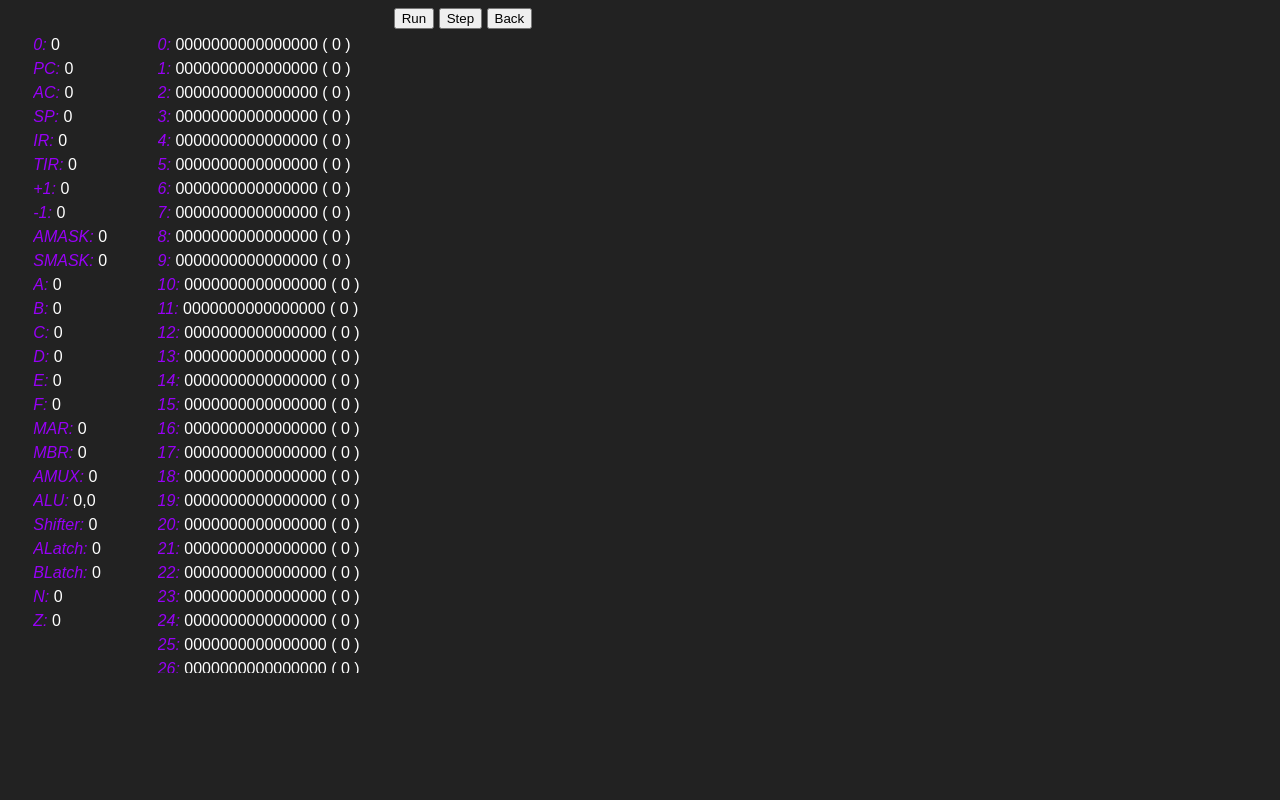
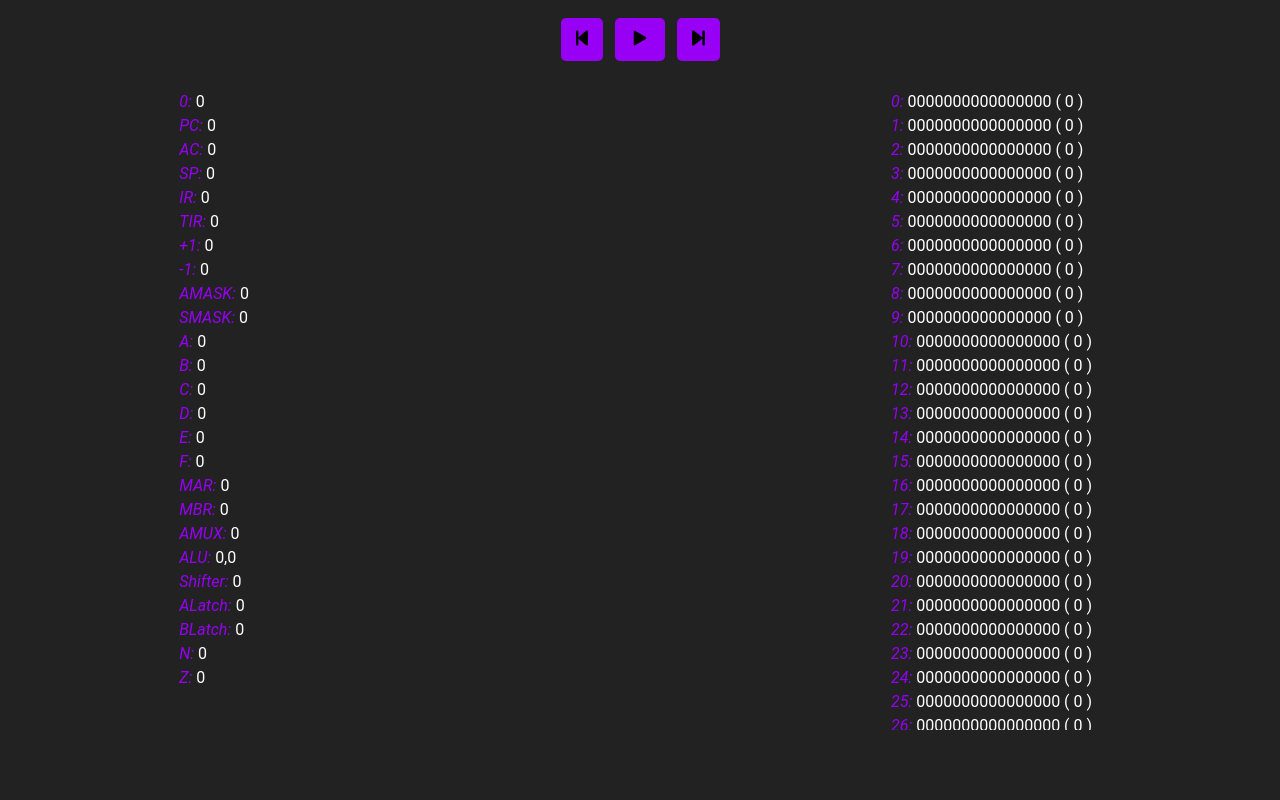
Before and after one commit to jade-mendes/trabalho-arq-242, a plain HTML site: page index.html in a window 1280 px wide. Drawn offline with Linux system fonts and the light colour scheme.

Commit message:
feat: estilo básico

```diff
--- a/index.html
+++ b/index.html
@@ -5,14 +5,23 @@
     <meta name="viewport" content="width=device-width, initial-scale=1.0">
     <title>MIC-1 Simulator</title>
     <link rel="stylesheet" href="styles.css">
+    <link rel="shortcut icon" href="favicon.ico" type="image/x-icon">
 </head>
 <body>
-    <button id="runBt">Run</button>
-    <button id="stepBt">Step</button>
-    <button id="backBt">Back</button>
-    <div id="registers"></div>
-    <div id="memory"></div>
-    <script src="history.js"></script>
-    <script src="simulator.js"></script>
+    <div class="controller">
+        <div class="container container-controller" data-progress=".5">
+            <button id="backBt" title="Back"><img height="20px" src="./assets/icons/back.svg" alt="back icon"></button>
+            <button id="runBt" title="Run"><img height="20px" src="./assets/icons/play.svg" alt="play icon"></button>
+            <button id="stepBt" title="Step"><img height="20px" src="./assets/icons/step.svg" alt="step icon"></button>
+        </div>
+    </div>
+    <main>
+        <div class="container container-main">
+            <div id="registers"></div>
+            <div id="memory"></div>
+            <script src="history.js"></script>
+            <script src="simulator.js"></script>
+        </div>
+    </main>
 </body>
 </html>
--- a/simulator.js
+++ b/simulator.js
@@ -2,7 +2,7 @@
 class Mic1{
 
     constructor(){
-        this.registers = {
+        this.initialRegisters = {
             PC: 0,  // Program Counter
             AC: 0,  // Accumulator
             SP: 0,  // Stack Pointer
@@ -31,7 +31,15 @@ class Mic1{
         };
 
         // Memória
-        this.memory = new Array(256).fill(0);
+        this.initialMemory = new Array(256).fill(0);
+
+        this.registers = { ...this.initialRegisters };
+        this.memory = [...this.initialMemory];
+    }
+
+    reset(){
+        this.registers = { ...this.initialRegisters };
+        this.memory = [...this.initialMemory];
     }
 
     ALU(op) {
@@ -279,9 +287,9 @@ class SimulatorGUI {
     navigateHistory(offset = 1){
         try {
             let instance = this.history.getInstance(this.historyIndex + offset);
-            this.historyIndex += offset;
             this.simulator.memory = instance.memory;
             this.simulator.registers = instance.registers;
+            this.historyIndex += offset;
             this.updateMemory();
             this.updateRegisters();
         } catch (error) {
@@ -290,6 +298,7 @@ class SimulatorGUI {
     }
 
     testSimulation() {
+        this.simulator.reset();
         this.simulator.memory[0] = 10;  // Endereço de teste para LOAD e ADD
         this.simulator.memory[1] = 20;  // Outro endereço de teste para operações de
         let instructions = [
@@ -316,17 +325,24 @@ class SimulatorGUI {
 const mic2 = new Mic1();
 const history = new History();
 const gui = new SimulatorGUI(mic2, history);
+HeaderStyle = document.querySelector(".controller").style;
+
 runBT = document.querySelector("#runBt");
 runBT.onclick = () => {
     gui.testSimulation();
     gui.updateRegisters();
     gui.updateMemory();
+    HeaderStyle.setProperty('--progress', 0);
 }
 stepBT = document.querySelector("#stepBt");
 stepBT.onclick = (e) => {
     gui.navigateHistory(1);
+    let progress = (1 / ((history.instances.length-1) / (gui.historyIndex))).toFixed(2);
+    HeaderStyle.setProperty('--progress', progress);
 }
 backBT = document.querySelector("#backBt");
 backBT.onclick = (e) => {
     gui.navigateHistory(-1);
+    let progress = (1 / ((history.instances.length-1) / (gui.historyIndex))).toFixed(2);
+    HeaderStyle.setProperty('--progress', progress);
 }
--- a/styles.css
+++ b/styles.css
@@ -1,7 +1,65 @@
+:root{
+    --primary-text-color: #fff;
+    --body-bg-color: #222;
+    --primary-accent-color: #9700F5;
+    --font-family: Alata, Roboto, sans-serif;
+}
+
 body {
-    font-family: Arial, sans-serif;
-    background-color: #222;
-    color: #fff;
+    font-family: var(--font-family);
+    background-color: var(--body-bg-color);
+    color: var(--primary-text-color);
+}
+
+.container{
+    display: block;
+    width: 100%;
+    max-width: 960px;
+    margin: 0 auto;
+}
+
+.container-controller{
+    display: flex;
+    justify-content: center;
+    gap: 12px;
+    padding: 10px 16px;
+    position: relative;
+}
+
+.controller::after{
+    content: "";
+    position: absolute;
+    bottom: 0;
+    /* width: 100%; */
+    left: 0; right: 0;
+    height: 5px;
+    background-color: var(--primary-accent-color);
+    transform: scaleX(var(--progress, 0));
+    transform-origin: left;
+    transition: transform .3s;
+}
+
+.container-main{
+    display: flex;
+    justify-content: space-between;
+}
+
+button{
+    border: none;
+    border-radius: 5px;
+    background-color: var(--primary-accent-color);
+    color: var(--primary-text-color);
+    font-family: var(--font-family);
+    line-height: 1;
+    font-size: 1rem;
+    padding: 10px 15px;
+    cursor: pointer;
+    transition: filter .3s;
+}
+
+button:hover,
+button:focus-visible{
+    filter: brightness(.9);
 }
 
 #registers, #memory {
@@ -16,5 +74,5 @@ body {
 }
 
 span em {
-    color: #9700F5;
+    color: var(--primary-accent-color);
 }
```
Also changed, not shown: assets/icons/back.svg (added), assets/icons/play.svg (added), assets/icons/step.svg (added), favicon.ico (added).
